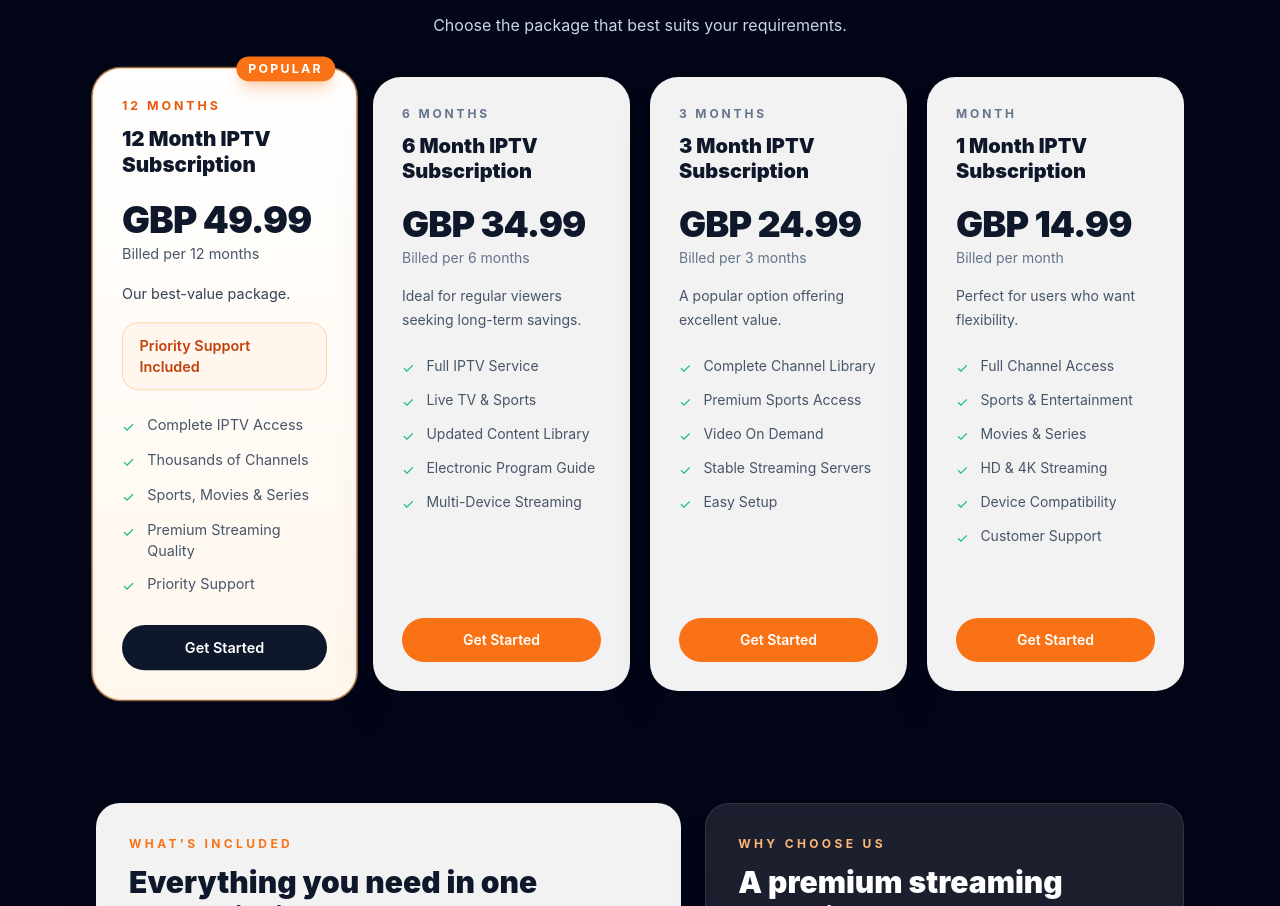
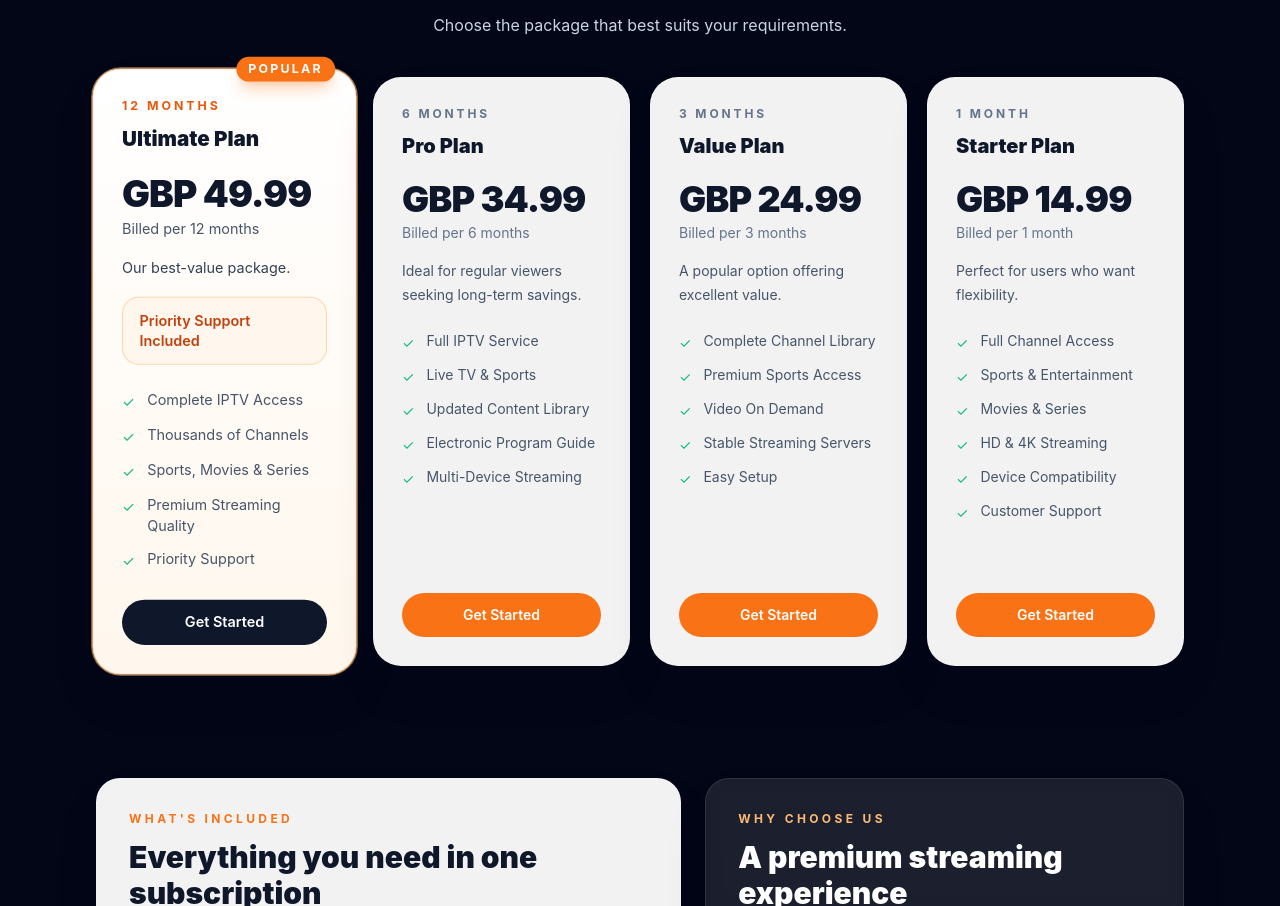
Before and after one commit to moeenmalik1/iptvUK, a Next.js app: page /pricing in a window 1280 px wide. Shown: the part 1100-2006 px from the top of the page. Built offline with nearby package versions, Linux system fonts and the light colour scheme.

Commit message:
Rename subscription plans to Starter/Value/Pro/Ultimate tiers
Also fixes the 1-month plan's "per" field (was "month", now
"1 month") so its eyebrow label matches the other three tiers.

```diff
--- a/data/plans.js
+++ b/data/plans.js
@@ -1,6 +1,6 @@
 export const plans = [
   {
-    name: '12 Month IPTV Subscription',
+    name: 'Ultimate Plan',
     price: '49.99',
     per: '12 months',
     note: 'Our best-value package.',
@@ -15,7 +15,7 @@ export const plans = [
     ]
   },
   {
-    name: '6 Month IPTV Subscription',
+    name: 'Pro Plan',
     price: '34.99',
     per: '6 months',
     note: 'Ideal for regular viewers seeking long-term savings.',
@@ -28,7 +28,7 @@ export const plans = [
     ]
   },
   {
-    name: '3 Month IPTV Subscription',
+    name: 'Value Plan',
     price: '24.99',
     per: '3 months',
     note: 'A popular option offering excellent value.',
@@ -41,9 +41,9 @@ export const plans = [
     ]
   },
   {
-    name: '1 Month IPTV Subscription',
+    name: 'Starter Plan',
     price: '14.99',
-    per: 'month',
+    per: '1 month',
     note: 'Perfect for users who want flexibility.',
     features: [
       'Full Channel Access',
```
